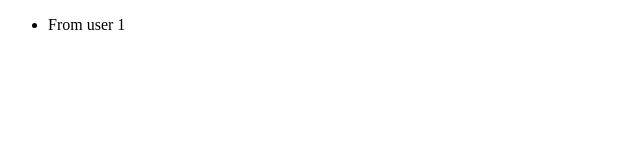
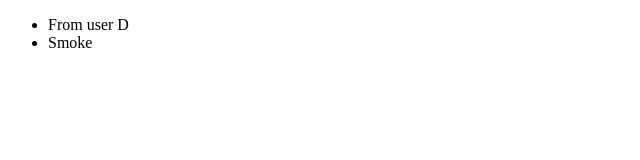
Before and after one commit to anilmauryaisg/gitapptest, a plain HTML site: page index.html in a window 1280 px wide. Shown: the full height of the page, 0-640 px from the left. Drawn offline with Linux system fonts and the light colour scheme.

Commit message:
made changes

```diff
--- a/index.html
+++ b/index.html
@@ -5,7 +5,8 @@
 </head>
 <body>
 	<ul>
-		<li>From user 1</li>
+		<li>From user D</li>
+		<li>Smoke</li>
 	</ul>
 </body>
 </html>
```
